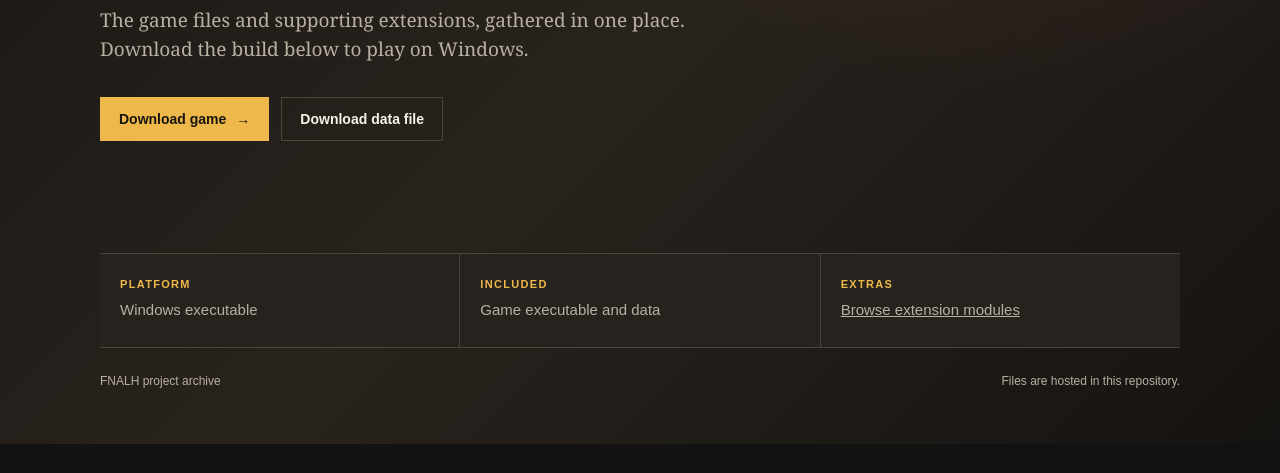
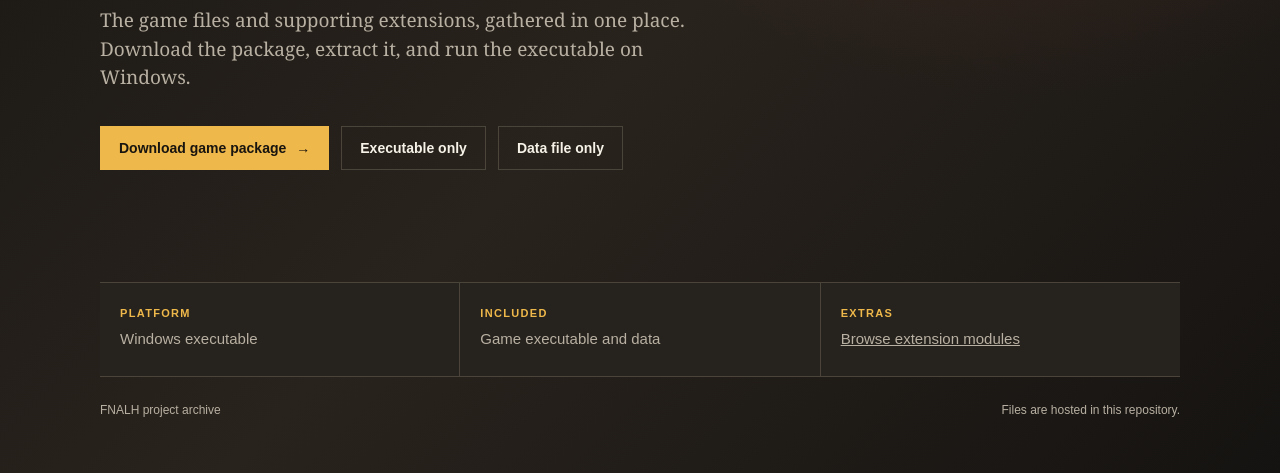
Before and after one commit to thevette67-YT/FNALH, a plain HTML site: page docs/index.html in a window 1280 px wide. Shown: the part 445-918 px from the top of the page. Before the commit the page ends 889 px from the top, so only its background shows below. Drawn offline with Linux system fonts and the light colour scheme.

Commit message:
gotten from gamejolt

```diff
--- a/docs/index.html
+++ b/docs/index.html
@@ -139,10 +139,11 @@
     <main>
       <p class="eyebrow">A fan-made Windows game</p>
       <h1>Five Nights At The Loud House</h1>
-      <p class="intro">The game files and supporting extensions, gathered in one place. Download the build below to play on Windows.</p>
+      <p class="intro">The game files and supporting extensions, gathered in one place. Download the package, extract it, and run the executable on Windows.</p>
       <div class="actions" id="download">
-        <a class="button" href="Five%20Nights%20at%20The%20Loud%20House.exe" download>Download game <span aria-hidden="true">&#8594;</span></a>
-        <a class="button secondary" href="Five%20Nights%20at%20The%20Loud%20House.dat" download>Download data file</a>
+        <a class="button" href="https://github.com/thevette67-YT/FNALH/raw/refs/heads/main/docs/fnatlh.zip" download>Download game package <span aria-hidden="true">&#8594;</span></a>
+        <a class="button secondary" href="https://github.com/thevette67-YT/FNALH/raw/refs/heads/main/docs/Five%20Nights%20at%20The%20Loud%20House.exe" download>Executable only</a>
+        <a class="button secondary" href="https://github.com/thevette67-YT/FNALH/raw/refs/heads/main/docs/Five%20Nights%20at%20The%20Loud%20House.dat" download>Data file only</a>
       </div>
 
       <section class="details" aria-label="Archive details">
```
